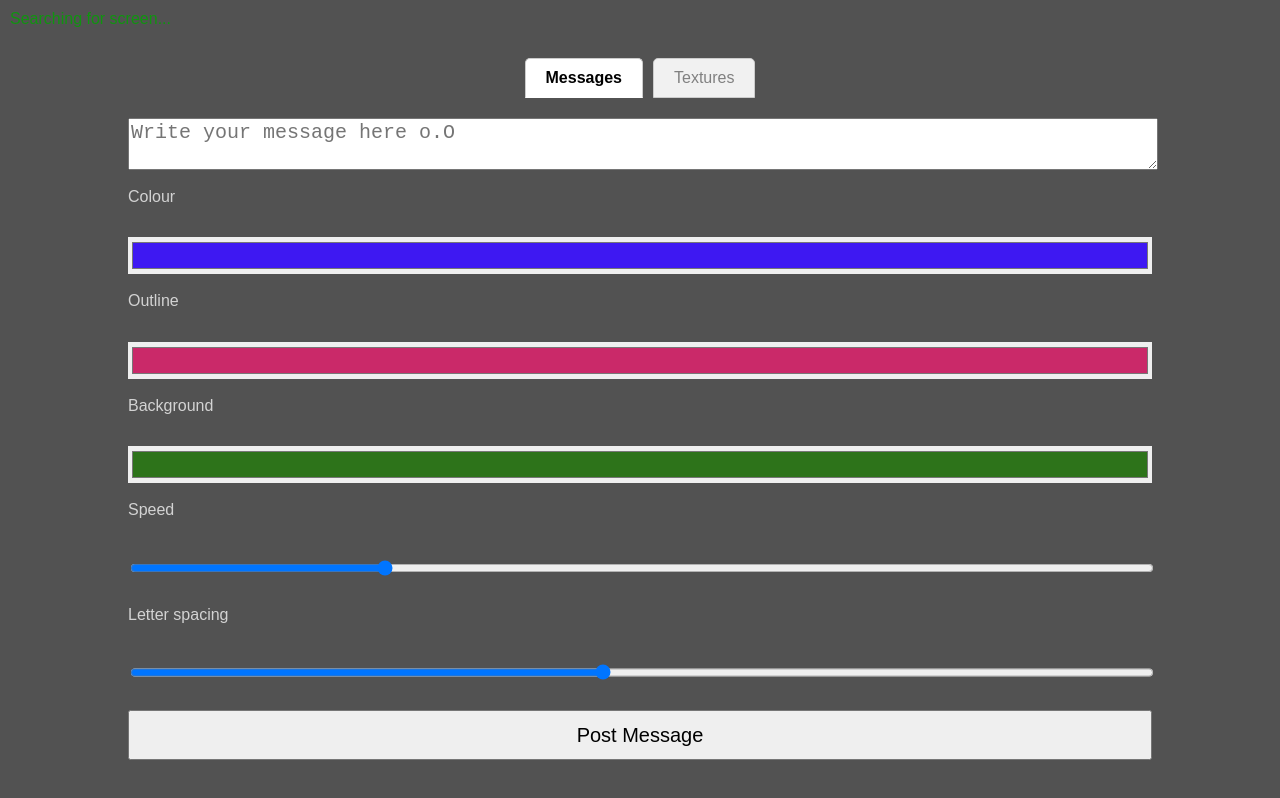
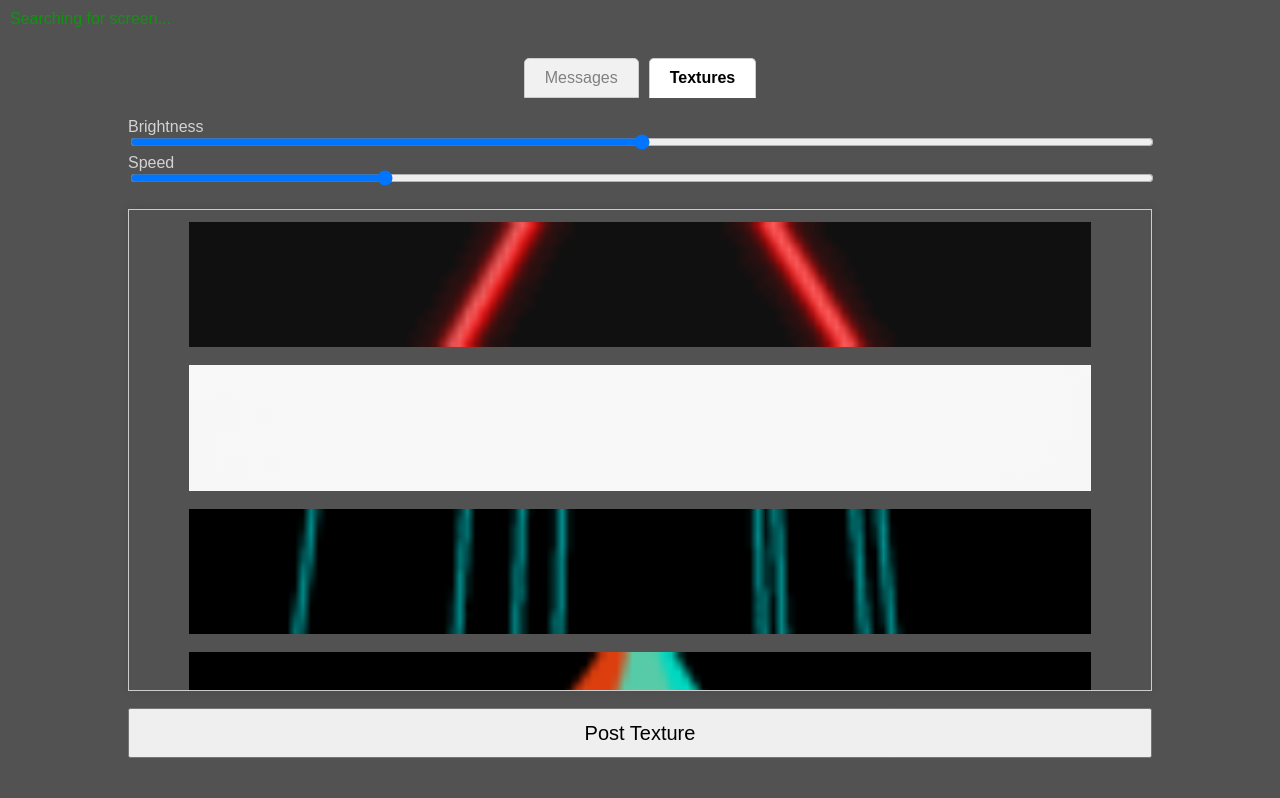
Before and after one commit to jpmc3630/blazing-marquee, a React (Create React App) app in the folder client/: page / in a window 1280 px wide. Built offline with nearby package versions, Linux system fonts and the light colour scheme.

Commit message:
Default to texture mode

```diff
--- a/client/src/App.js
+++ b/client/src/App.js
@@ -32,8 +32,8 @@ class App extends Component {
       answers: [],
       message: '',
       loading: false,
-      isTextureMode: false, // New state to track if in texture mode
-      textureFile: null // New state to store the selected texture file
+      isTextureMode: true,
+      textureFile: null
     }
     this.handleSubmit = this.handleSubmit.bind(this)
     this.handleChange = this.handleChange.bind(this)
```
